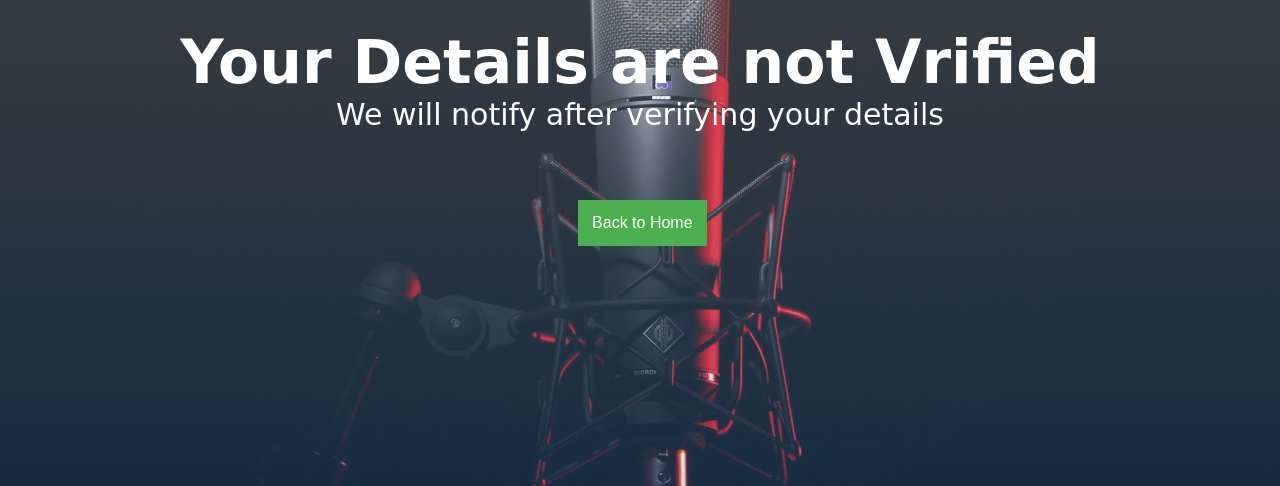
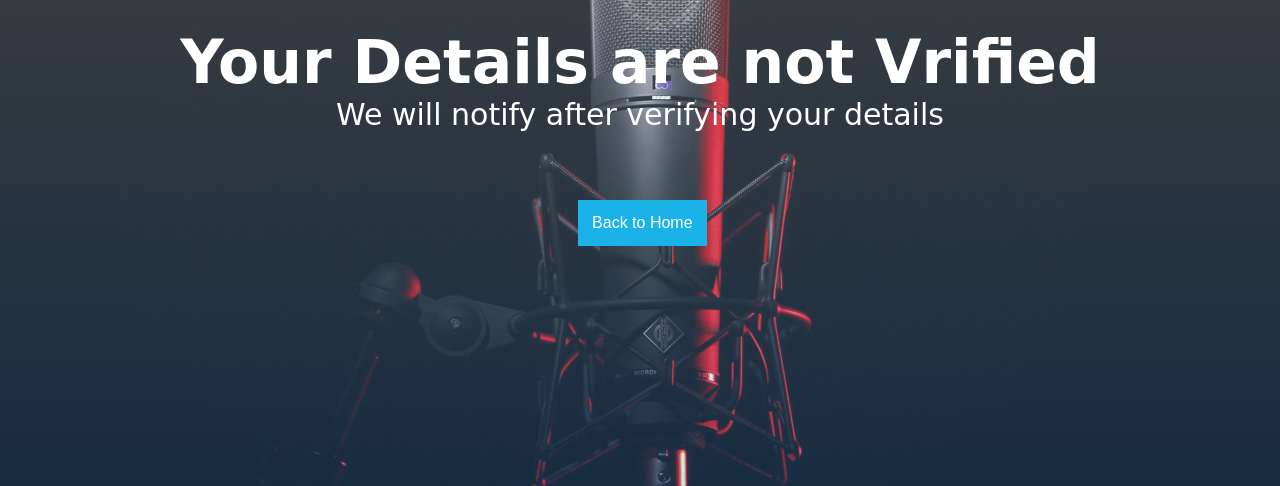
Before and after one commit to Avishka1998/REX-PROJECT, a PHP site: page /REX/view/studio_not_verified.php in a window 1280 px wide. Shown: the part 165-651 px from the top of the page. Run offline with PHP 8.4, Linux system fonts and the light colour scheme.

Commit message:
Studio not verified page updated

```diff
--- a/view/studio_not_verified.php
+++ b/view/studio_not_verified.php
@@ -30,7 +30,7 @@
 
 		.button {
 
-			background-color: #4CAF50;
+			background-color: #1AB2E7;
 			border: none;
 			color: white;
 			padding: 2% 2%;
```
